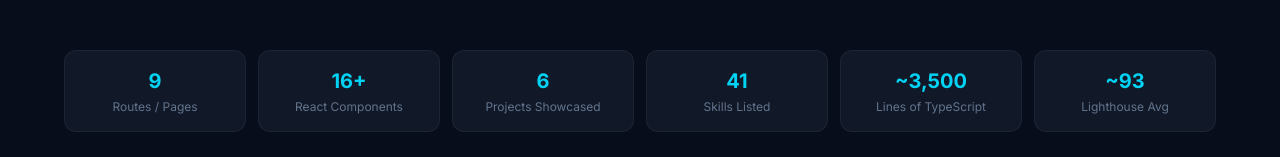
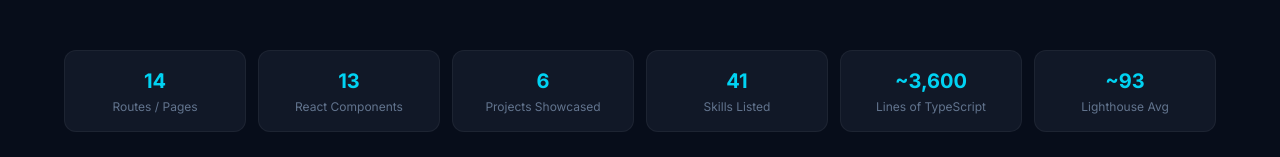
Before and after one commit to cad171uakron/portfolio-website, a Next.js app: page /analytics in a window 1280 px wide. Shown: the part 298-455 px from the top of the page. Built offline with nearby package versions, Linux system fonts and the light colour scheme.

Commit message:
fix: analytics stats (14 routes, 13 components, ~3600 lines)

```diff
--- a/src/app/analytics/page.tsx
+++ b/src/app/analytics/page.tsx
@@ -59,11 +59,11 @@ const topSkills = [
 ];
 
 const siteStats = [
-  { label: 'Routes / Pages', value: '9' },
-  { label: 'React Components', value: '16+' },
+  { label: 'Routes / Pages', value: '14' },
+  { label: 'React Components', value: '13' },
   { label: 'Projects Showcased', value: '6' },
   { label: 'Skills Listed', value: '41' },
-  { label: 'Lines of TypeScript', value: '~3,500' },
+  { label: 'Lines of TypeScript', value: '~3,600' },
   { label: 'Lighthouse Avg', value: '~93' },
 ];
 
```
